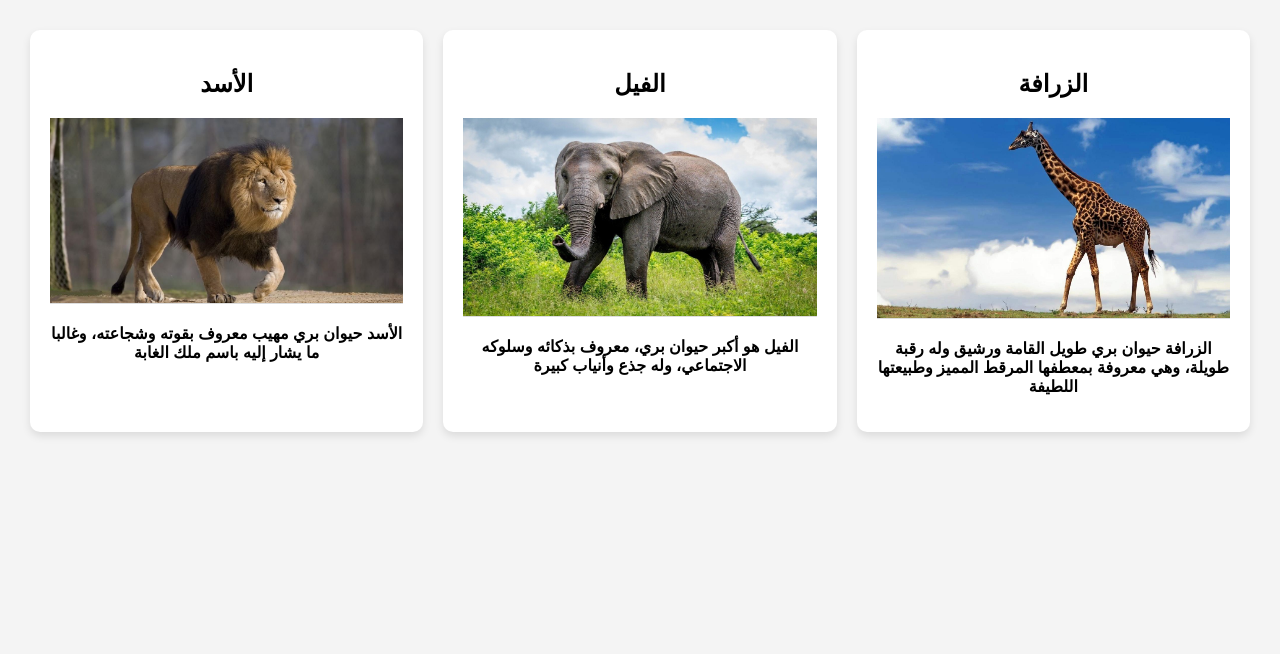
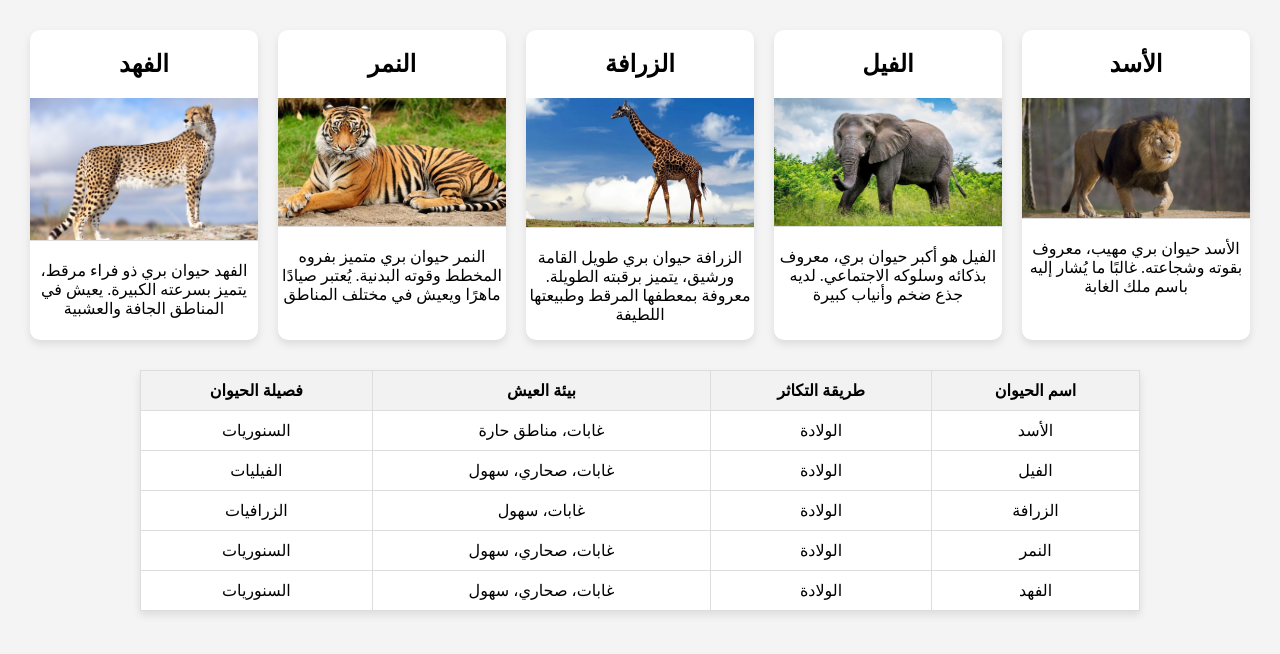
Before and after one commit to ZaidAlaiwa/Front-End-Testing, a plain HTML site: page Animals Webpage/index.html in a window 1280 px wide. Drawn offline with Linux system fonts and the light colour scheme.

Commit message:
update
update

```diff
--- a/Animals Webpage/index.html
+++ b/Animals Webpage/index.html
@@ -4,61 +4,82 @@
     <meta charset="UTF-8">
     <meta name="viewport" content="width=device-width, initial-scale=1.0">
     <title>حيوانات برية</title>
-    <style>
-        body {
-            font-family: Arial, sans-serif;
-            background-color: #f4f4f4;
-            margin: 0;
-            padding: 20px;
-            display: flex;
-            justify-content: space-around;
-        }
-
-        .column {
-            flex: 1;
-            background-color: #fff;
-            border-radius: 10px;
-            box-shadow: 0 4px 8px rgba(0, 0, 0, 0.1);
-            overflow: hidden;
-            margin: 10px;
-        }
-
-        .animal-info {
-            text-align: center;
-            padding: 20px;
-            font-weight: 1000;
-        }
-
-        img {
-            max-width: 100%;
-            height: auto;
-            border-bottom: 1px solid #ddd;
-        }
-    </style>
+    <link rel="stylesheet" href="styles.css">
 </head>
 <body>
-    <div class="column">
-        <div class="animal-info">
+    <div class="container">
+        <div class="column">
+            <h2>الفهد</h2>
+            <img src="cheetah.jpg" alt="Cheetah Image">
+            <p>الفهد حيوان بري ذو فراء مرقط، يتميز بسرعته الكبيرة. يعيش في المناطق الجافة والعشبية</p>
+        </div>
+
+        <div class="column">
+            <h2>النمر</h2>
+            <img src="tiger.jpg" alt="Tiger Image">
+            <p>النمر حيوان بري متميز بفروه المخطط وقوته البدنية. يُعتبر صيادًا ماهرًا ويعيش في مختلف المناطق</p>
+        </div>
+
+        <div class="column">
+            <h2>الزرافة</h2>
+            <img src="giraffe.jpeg" alt="Giraffe Image">
+            <p>الزرافة حيوان بري طويل القامة ورشيق، يتميز برقبته الطويلة. معروفة بمعطفها المرقط وطبيعتها اللطيفة</p>
+        </div>
+
+        <div class="column">
+            <h2>الفيل</h2>
+            <img src="elephant.jpg" alt="Elephant Image">
+            <p>الفيل هو أكبر حيوان بري، معروف بذكائه وسلوكه الاجتماعي. لديه جذع ضخم وأنياب كبيرة</p>
+        </div>
+
+        <div class="column">
             <h2>الأسد</h2>
             <img src="lion.jpg" alt="Lion Image">
-            <p>الأسد حيوان بري مهيب معروف بقوته وشجاعته، وغالبا ما يشار إليه باسم ملك الغابة</p>
+            <p>الأسد حيوان بري مهيب، معروف بقوته وشجاعته. غالبًا ما يُشار إليه باسم ملك الغابة</p>
         </div>
     </div>
 
-    <div class="column">
-        <div class="animal-info">
-            <h2>الفيل</h2>
-            <img src="elephant.jpg" alt="Elephant Image">
-            <p>الفيل هو أكبر حيوان بري، معروف بذكائه وسلوكه الاجتماعي، وله جذع وأنياب كبيرة</p>
-        </div>
-    </div>
-
-    <div class="column">
-        <div class="animal-info">
-            <h2>الزرافة</h2>
-            <img src="giraffe.jpeg" alt="Giraffe Image">
-            <p>الزرافة حيوان بري طويل القامة ورشيق وله رقبة طويلة، وهي معروفة بمعطفها المرقط المميز وطبيعتها اللطيفة</p>
-        </div>
-    </div>
+    <table>
+        <thead>
+            <tr>
+                <th>فصيلة الحيوان</th>
+                <th>بيئة العيش</th>
+                <th>طريقة التكاثر</th>
+                <th>اسم الحيوان</th>
+            </tr>
+        </thead>
+        <tbody>
+            <tr>
+                <td>السنوريات</td>
+                <td>غابات، مناطق حارة</td>
+                <td>الولادة</td>
+                <td>الأسد</td>
+            </tr>
+            <tr>
+                <td>الفيليات</td>
+                <td>غابات، صحاري، سهول</td>
+                <td>الولادة</td>
+                <td>الفيل</td>
+            </tr>
+            <tr>
+                <td>الزرافيات</td>
+                <td>غابات، سهول</td>
+                <td>الولادة</td>
+                <td>الزرافة</td>
+            </tr>
+            <tr>
+                <td>السنوريات</td>
+                <td>غابات، صحاري، سهول</td>
+                <td>الولادة</td>
+                <td>النمر</td>
+            </tr>
+            <tr>
+                <td>السنوريات</td>
+                <td>غابات، صحاري، سهول</td>
+                <td>الولادة</td>
+                <td>الفهد</td>
+            </tr>
+        </tbody>
+    </table>
 </body>
 </html>
--- /dev/null
+++ b/Animals Webpage/styles.css
@@ -0,0 +1,48 @@
+body {
+    background-color: #f4f4f4;
+    margin: 0;
+    padding: 20px;
+}
+
+.container {
+    display: flex;
+    flex-wrap: wrap;
+    justify-content: space-around;
+}
+
+.column {
+    flex: 1;
+    background-color: #fff;
+    border-radius: 10px;
+    box-shadow: 0 4px 8px rgba(0, 0, 0, 0.1);
+    overflow: hidden;
+    margin: 10px;
+    text-align: center;
+}
+
+.column img {
+    max-width: 100%;
+    height: auto;
+    border-bottom: 1px solid #ddd;
+}
+
+table {
+    background-color: #fff;
+    box-shadow: 0 4px 8px rgba(0, 0, 0, 0.1);
+    border-collapse: collapse;
+    margin-top: 20px;
+    text-align: center;
+    width: 100%;
+    max-width: 1000px;
+    margin-left: auto;
+    margin-right: auto;
+}
+
+th, td {
+    border: 1px solid #ddd;
+    padding: 10px;
+}
+
+th {
+    background-color: #f2f2f2;
+}
```
Also changed, not shown: Animals Webpage/cheetah.jpg (added), Animals Webpage/tiger.jpg (added).
